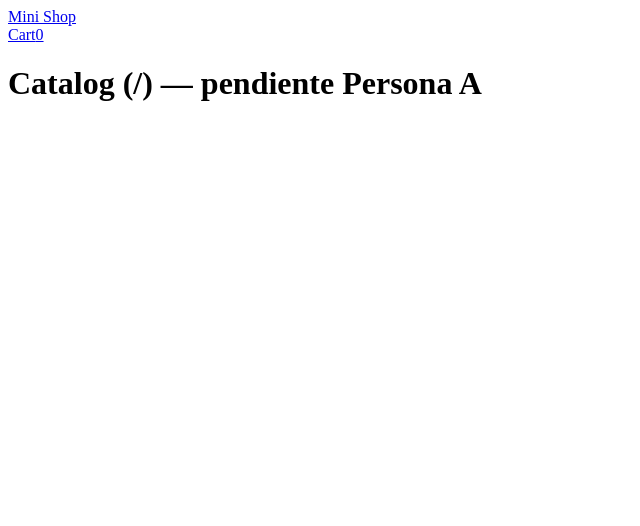
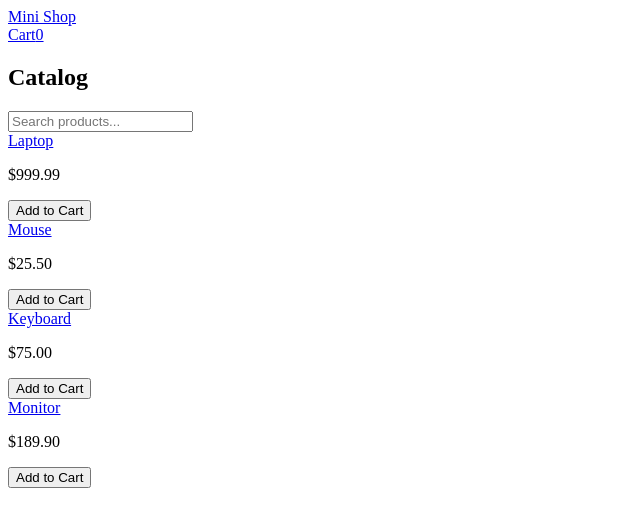
Before and after one commit to argimiro04/web-system-developmen, a React (Vite) app in the folder exercises/04/: page / in a window 1280 px wide. Shown: the top 526 px of the page, without its empty margins (0-640 px from the left). Built offline with nearby package versions, Linux system fonts and the light colour scheme.

Commit message:
feat(ex04): Catalog con buscador controlado y ProductCard reutilizable
Co-Authored-By: Claude Opus 5.5 <noreply@anthropic.com>

```diff
--- /dev/null
+++ b/exercises/04/src/components/ProductCard.jsx
@@ -0,0 +1,23 @@
+import { Link } from 'react-router-dom';
+import formatPrice from '../utils/formatPrice';
+
+// Componente reutilizable con props: recibe el producto y la función que se ejecuta al pulsar el botón.
+// Destructuring de props en los parámetros: ({ product, onAdd }) en lugar de props.product, props.onAdd.
+// La tarjeta no sabe nada del carrito: solo avisa "me han pulsado" llamando a onAdd.
+export default function ProductCard({ product, onAdd }) {
+  const { id, name, price } = product;
+
+  return (
+    <article className="card" data-testid={`product-${id}`}>
+      {/* Segmento dinámico: la URL lleva el id, y ProductDetail lo lee con useParams. */}
+      <Link to={`/products/${id}`} className="card-title" data-testid={`product-link-${id}`}>
+        {name}
+      </Link>
+      <p className="price" data-testid={`price-${id}`}>{formatPrice(price)}</p>
+      {/* Pasamos una función, no la llamamos: onClick={onAdd} se ejecuta solo al hacer clic. */}
+      <button type="button" className="button" onClick={onAdd} data-testid={`add-${id}`}>
+        Add to Cart
+      </button>
+    </article>
+  );
+}
--- a/exercises/04/src/pages/Catalog.jsx
+++ b/exercises/04/src/pages/Catalog.jsx
@@ -1,4 +1,54 @@
-// Placeholder de la Fase 0 — lo implementa la Persona A.
+import { useContext, useState } from 'react';
+import { CartContext } from '../context/CartContext';
+import ProductCard from '../components/ProductCard';
+import products from '../data/products';
+
 export default function Catalog() {
-  return <h1>Catalog (/) — pendiente Persona A</h1>;
+  // Estado local del buscador: solo le importa a esta página, así que no va al Context.
+  const [query, setQuery] = useState('');
+  // Context API: addToCart viene del Provider, no por props.
+  const { addToCart } = useContext(CartContext);
+
+  // El filtrado NO es otro estado: se calcula en cada render a partir de query y products.
+  // Si lo guardáramos en un useState, tendríamos dos fuentes de verdad que mantener sincronizadas.
+  // toLowerCase() en los dos lados → la búsqueda no distingue mayúsculas ("LAP" encuentra "Laptop").
+  const filteredProducts = products.filter((product) =>
+    product.name.toLowerCase().includes(query.toLowerCase()),
+  );
+
+  return (
+    <section>
+      <h1>Catalog</h1>
+
+      {/* Componente controlado: el valor del input sale del estado (value={query})
+          y cada tecla actualiza ese estado con onChange. React es la única fuente de verdad. */}
+      <input
+        type="search"
+        className="search"
+        placeholder="Search products..."
+        value={query}
+        onChange={(e) => setQuery(e.target.value)}
+        data-testid="search"
+      />
+
+      {/* Renderizado condicional: si no hay resultados, mensaje; si los hay, la rejilla. */}
+      {filteredProducts.length === 0 ? (
+        <p className="empty" data-testid="no-results">No products match your search.</p>
+      ) : (
+        <div className="grid">
+          {/* Lista con map: cada elemento necesita una key estable y única (el id),
+              para que React sepa qué tarjeta es cuál al filtrar y no la confunda con otra. */}
+          {filteredProducts.map((product) => (
+            <ProductCard
+              key={product.id}
+              product={product}
+              // Arrow function: se crea una función que llama a addToCart(product) al hacer clic.
+              // Escribir onAdd={addToCart(product)} la ejecutaría en cada render ("Too many re-renders").
+              onAdd={() => addToCart(product)}
+            />
+          ))}
+        </div>
+      )}
+    </section>
+  );
 }
```
